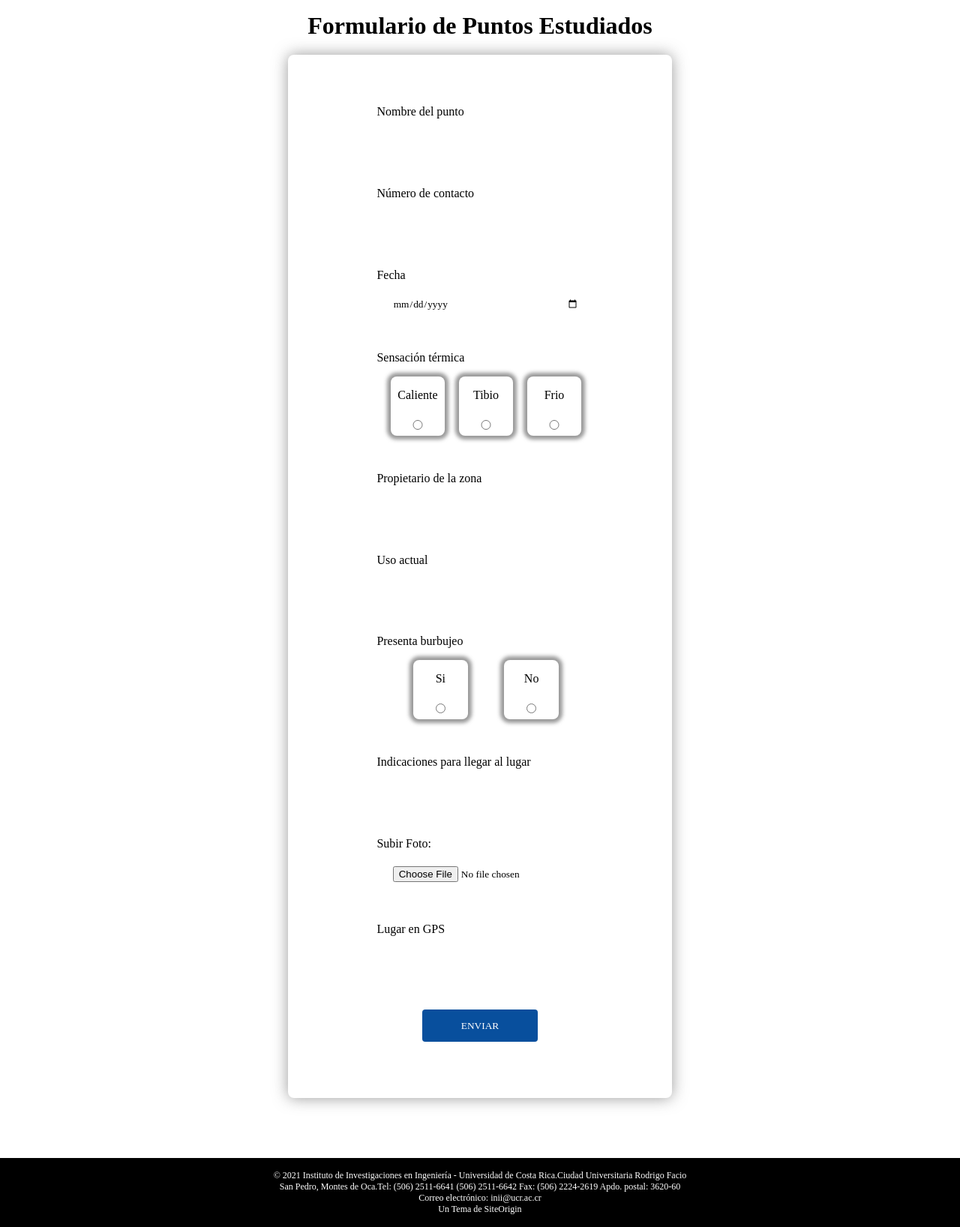
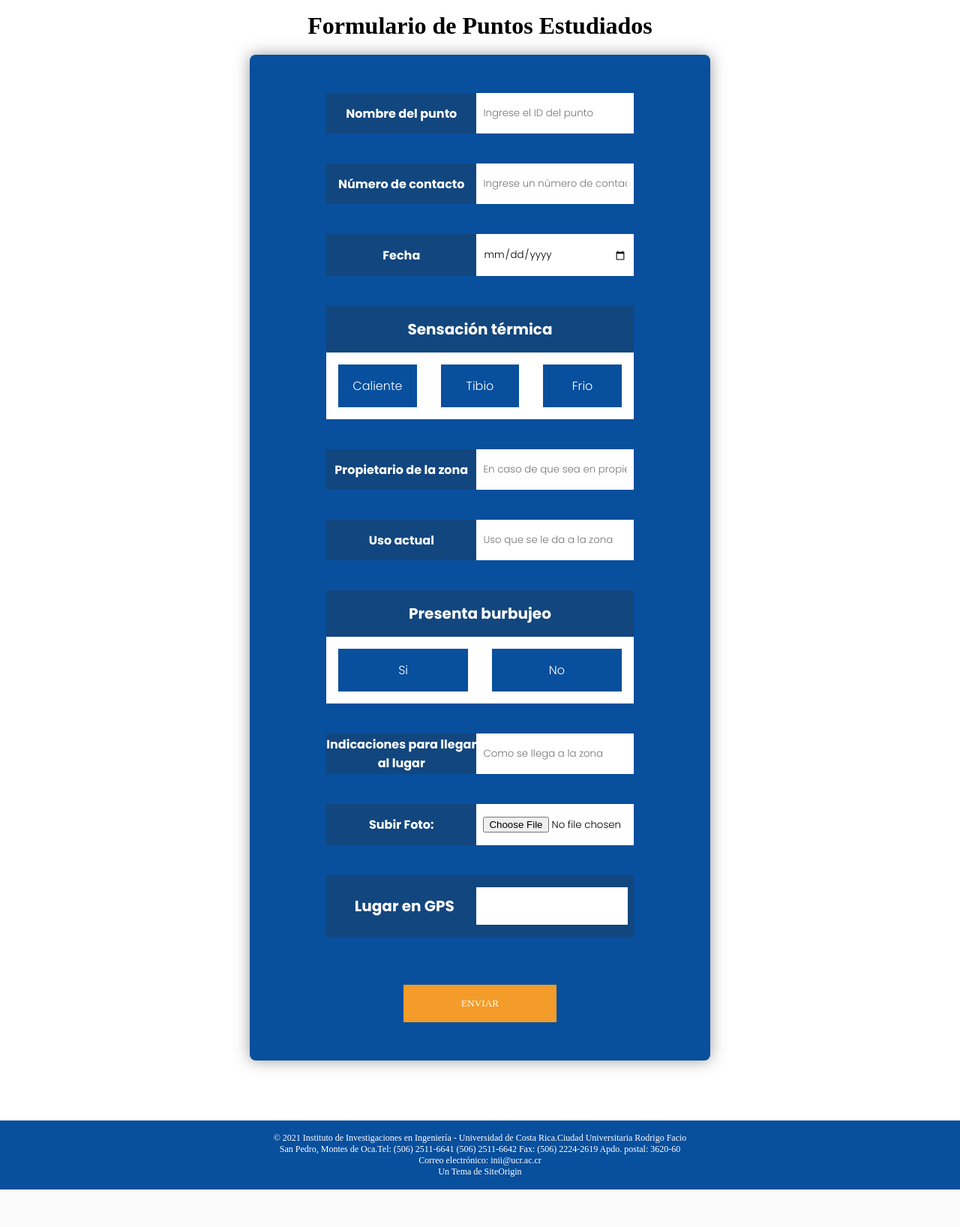
Before and after one commit to MarioCordero/GeoterRA_DEV, a PHP site: page /addpoint.html in a window 1280 px wide. Shown: the part 64-1700 px from the top of the page at 75% size. After the commit the page ends 1650 px from the top, so only its background shows below. Run offline with PHP 8.4, Linux system fonts and the light colour scheme; some web fonts are replaced.

Commit message:
- Updating the addpoint form

```diff
--- a/website/addpoint.html
+++ b/website/addpoint.html
@@ -15,7 +15,7 @@
 		<!--ICON-->
 		<link rel="shortcut icon" type="image/x-icon" href="./GeoterRA.ico">
 
-		<title id="tittle-page">Añadir punto</title>
+		<title id="tittle-page">Agregar punto</title>
 
 	</head>
 
@@ -92,86 +92,93 @@
 				<!-- TODO[] : ver si se puede hacer autoguardado -->
 				<div class="add-point">
 
-					<h1>Formulario de Puntos Estudiados</h1>
+					<h1 class="Montserrat-SemiBold">Formulario de Puntos Estudiados</h1>
 
 					<form action="" method="post" class="add-point-form">
 
 						<p>
-							<label for="pointId" class="Montserrat-SemiBold">Nombre del punto</label>
-							<input name="pointId" type="text" class="Montserrat-Regular">
+							<label for="pointId" class="Poppins-Bold">Nombre del punto</label>
+							<input name="pointId" type="text" class="Poppins-Light" placeholder="Ingrese el ID del punto">
 						</p>
 
 						<p>
-							<label for="contactNumber" class="Montserrat-SemiBold">Número de contacto</label>
-							<input name="contactNumber" type="text" class="Montserrat-Regular">
+							<label for="contactNumber" class="Poppins-Bold">Número de contacto</label>
+							<input name="contactNumber" type="text" class="Poppins-Light" placeholder="Ingrese un número de contacto">
 						</p>
 
 						<p>
-							<label for="region" class="Montserrat-SemiBold">Fecha</label>
-							<input name="region" type="date" class="Montserrat-Regular">
+							<label for="region" class="Poppins-Bold">Fecha</label>
+							<input name="region" type="date" class="Poppins-Light">
+						</p>
+
+						<!-- Cascade container -->
+						<p class="cascade-container">
+
+							<label for="temperatura" class="Poppins-Bold">Sensación térmica</label>
+
+							<div class="radio-buttons-container Poppins-Light">
+
+								<div class="option">
+									<input type="radio" name="sens_termica" value="Caliente" id="caliente">
+									<label for="caliente">Caliente</label>
+								</div>
+
+								<div class="option">
+									<input type="radio" name="sens_termica" value="Tibio" id="tibio">
+									<label for="tibio">Tibio</label>
+								</div>
+
+								<div class="option">
+									<input type="radio" name="sens_termica" value="Frio" id="frio">
+									<label for="frio">Frio</label>
+								</div>
+
+							</div>
+
 						</p>
 
 						<p>
-							<label for="temperatura" class="Montserrat-SemiBold">Sensación térmica</label>
-							<div class="radio-buttons-container">
+							<label for="propietario" class="Poppins-Bold">Propietario de la zona</label>
+							<input name="propietario" type="text" class="Poppins-Light" placeholder="En caso de que sea en propiedad privada">
+						</p>
+
+						<p>
+							<label for="usoActual" class="Poppins-Bold">Uso actual</label>
+							<input name="propietario" type="text" class="Poppins-Light" placeholder="Uso que se le da a la zona">
+						</p>
+
+						<p class="cascade-container">
+
+							<label for="burbujeo" class="Poppins-Bold">Presenta burbujeo</label>
+
+							<div class="radio-buttons-container Poppins-Light">
 
 								<div class="option">
-									<p>Caliente</p>
-									<input type="radio" name="sens_termica" value="Caliente">
+									<input type="radio" name="burbujeo" id="si">
+									<label for="si">Si</label>
 								</div>
 
 								<div class="option">
-									<p>Tibio</p>
-									<input type="radio" name="sens_termica" value="Tibio">
-								</div>
-
-								<div class="option">
-									<p>Frio</p>
-									<input type="radio" name="sens_termica" value="Frio">
+									<input type="radio" name="burbujeo" id="no">
+									<label for="no">No</label>
 								</div>
 
 							</div>
 						</p>
 
 						<p>
-							<label for="propietario" class="Montserrat-SemiBold">Propietario de la zona</label>
-							<input name="propietario" type="text" class="Montserrat-Regular">
+							<label for="direccion" class="Poppins-Bold">Indicaciones para llegar al lugar</label>
+							<input name="direccion" type="textarea" class="Poppins-Light" placeholder="Como se llega a la zona">
 						</p>
 
 						<p>
-							<label for="usoActual" class="Montserrat-SemiBold">Uso actual</label>
-							<input name="propietario" type="text" class="Montserrat-Regular">
+							<label for="foto" class="Poppins-Bold">Subir Foto:</label>
+							<input type="file" class="Poppins-Light" id="foto" name="foto" accept="image/*">
 						</p>
 
-						<p>
-							<label for="burbujeo" class="Montserrat-SemiBold">Presenta burbujeo</label>
-							<div class="radio-buttons-container">
-
-								<div class="option">
-									<p>Si</p>
-									<input type="radio" name="burbujeo" value="1">
-								</div>
-
-								<div class="option">
-									<p>No</p>
-									<input type="radio" name="burbujeo" value="no">
-								</div>
-
-							</div>
-						</p>
-
-						<p>
-							<label for="direccion" class="Montserrat-SemiBold">Indicaciones para llegar al lugar</label>
-							<input name="direccion" type="textarea" class="Montserrat-Regular">
-						</p>
-
-						<p>
-							<label for="foto" class="Montserrat-SemiBold">Subir Foto:</label>
-							<input type="file" class="Montserrat-Regular" id="foto" name="foto" accept="image/*">
-						</p>
-
-						<p>
-							<label for="gps" class="Montserrat-SemiBold">Lugar en GPS</label>
+						<p class="cascade-container">
+							<label for="gps" class="Poppins-Bold">Lugar en GPS</label>
+							<!-- TODO[] : ADD MAP OPTION -->
 							<input name="gps" type="text" class="Montserrat-Regular">
 						</p>
 
@@ -184,7 +191,7 @@
 			</div>
 
 			<!-- FOOTER -->
-			<footer class="footer-container">
+			<footer class="footer-container footer-logged">
 				<div class="footer center-text Montserrat-Regular">
 
 					<p> © 2021 Instituto de Investigaciones en Ingeniería - Universidad de Costa Rica.Ciudad Universitaria Rodrigo Facio </p>
--- a/website/assets/css/style.css
+++ b/website/assets/css/style.css
@@ -467,11 +467,11 @@ html {
 	border: none;
 	padding: 10px;
     transition: all 500ms ease;
-	background-color: var(--grisOscuro);
-
+	background-color: var(--azul);
+	color: var(--blanco);
 }.contact-us-form button:hover{
 	cursor: pointer;
-	background-color: var(--negro);
+	background-color: var(--naranja);
 	color: var(--blanco);
 }
 
@@ -874,55 +874,91 @@ iframe {
 	margin: auto !important;
 	padding: 0 !important;
 }.add-point-form{
-	background-color: var(--grisOscuro);
+	background-color: var(--azul);
 	box-shadow: rgba(80, 80, 80, 0.58) 0px 0px 20px 0px;
 	padding: 5% 10%;
 	display: block;
 	margin: auto;
-	width: 50%;
+	width: 60%;
 	border-radius: 8px;
 }.add-point-form p{
-	padding: 1em;
-}.add-point-form label{
+	background-color: var(--azulOscuro);
+	display: flex;
+	align-items: center;
+	margin: 0vh auto 5vh auto;
+	text-align: center;
+}.add-point-form p label{
 	width: 100%;
+	color: var(--blanco);
 }.add-point-form input{
 	width: 100%;
-    padding: 1em;
-    border: none;
+    border: 1px solid transparent;
     background: var(--blanco);
-    color: #000000;
-	border-radius: 4px;
-	margin: 1vh 1vh;
+    color: var(--negro);
+	padding: 2vh 1vh;
+}
+
+.cascade-container{
+	display: flex;
+	font-size: 20px;
+	margin: 0px !important;
+	padding: 2vh 1vh;
 }
 
 .radio-buttons-container{
-	margin-left: 1em;
+	background-color: var(--blanco);
+	color: var(--blanco);
 	display: flex;
-	justify-content: space-evenly
+	justify-content: space-evenly;
+	text-align: center;
 }.radio-buttons-container .option{
-	width: 25%;
-	background-color: var(--blanco);
 	display: flex;
+	width: 100%;
+	margin: auto 2vh;
+	align-items: center;
 	flex-direction: column;
-	align-items: center;
-	border-radius: 8px;
-	box-shadow: rgba(80, 80, 80, 0.58) 0px 0px 5px 5px;
-}.radio-buttons-container .option input{
-	height: 100%;
-	background-color: #9c9c9c !important;
+}.radio-buttons-container .option input[type="radio"]{
+	display: none;
+}.radio-buttons-container .option label{
+	background-color: var(--azul);
+	color: var(--blanco);
+	width: 100%;
+	position: relative;
+	display: inline-block;
+	padding: 2vh 2vh;
+	margin: 2vh auto;
+	transition: all 250ms ease;
+}.radio-buttons-container .option label:hover{
+	background-color: var(--naranja);
+	color: var(--azul);
+	cursor: pointer;
+	transition: all 250ms ease;
+}.radio-buttons-container .option label:before{
+	content: "";
+	width: 17px;
+	height: 17px;
+	display: inline-block;
+	background: none;
+	position: absolute;
+}.radio-buttons-container input[type="radio"]:checked + label{
+	transition: all 250ms ease;
+	background-color: var(--naranja);
+	color: var(--azul);
+	border-radius: 4px;
 }
 
 .send-add-point-form{
+	background-color: var(--naranja) !important;
+	color: var(--blanco) !important;
     width: 50% !important;
     text-transform: uppercase;
-	margin: 3vh auto !important;
+	margin: 8vh auto 0vh auto !important;
 	display: block;
-	background-color: var(--azul) !important;
-	color: var(--blanco) !important;
     transition: all 500ms ease;
 }.send-add-point-form:hover{
 	color: var(--grisClaro) !important;
-	background-color: #000000 !important;
+	background-color: var(--azulOscuro) !important;
     scale: 0.99;
 	cursor: pointer;
+	border: 1px solid var(--naranja);
 }
```
